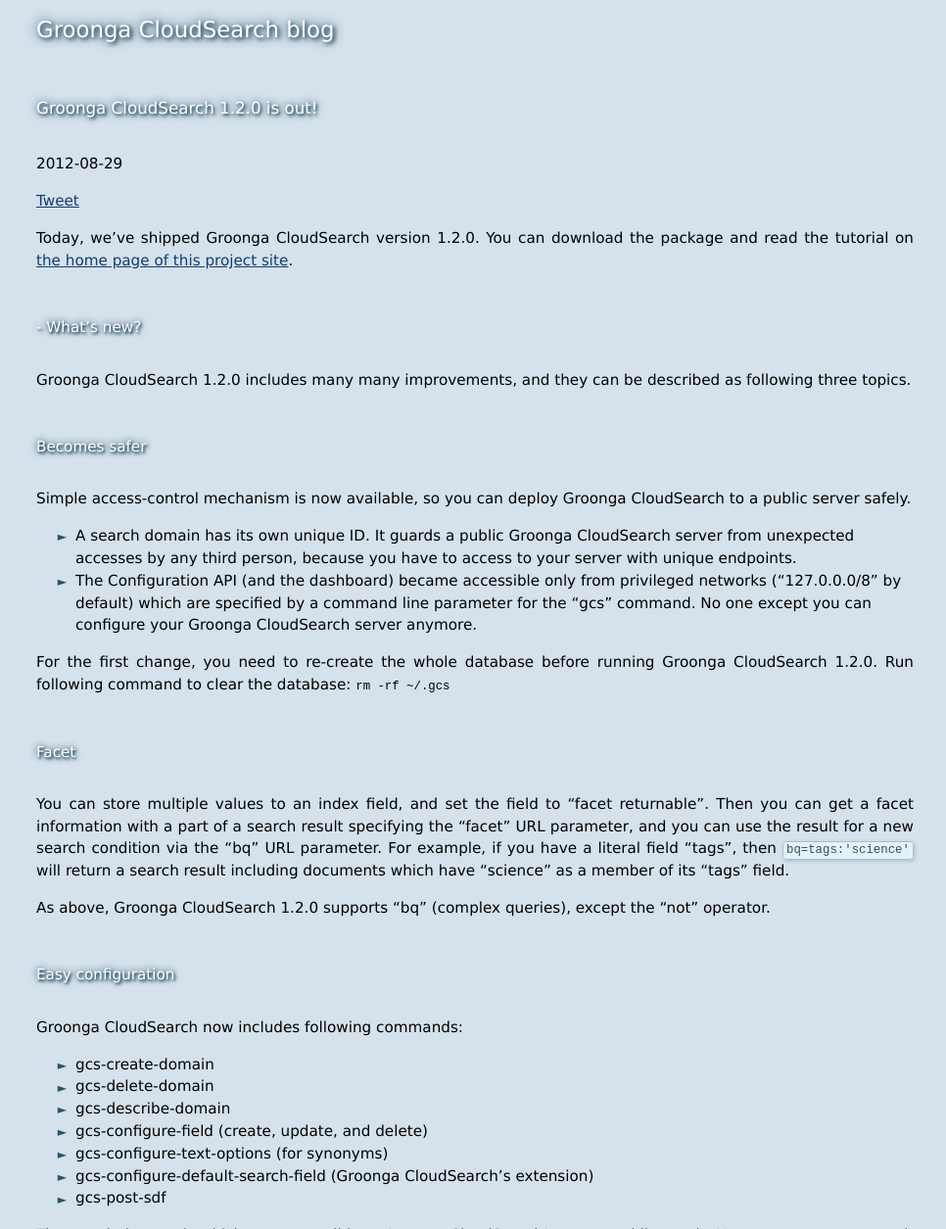
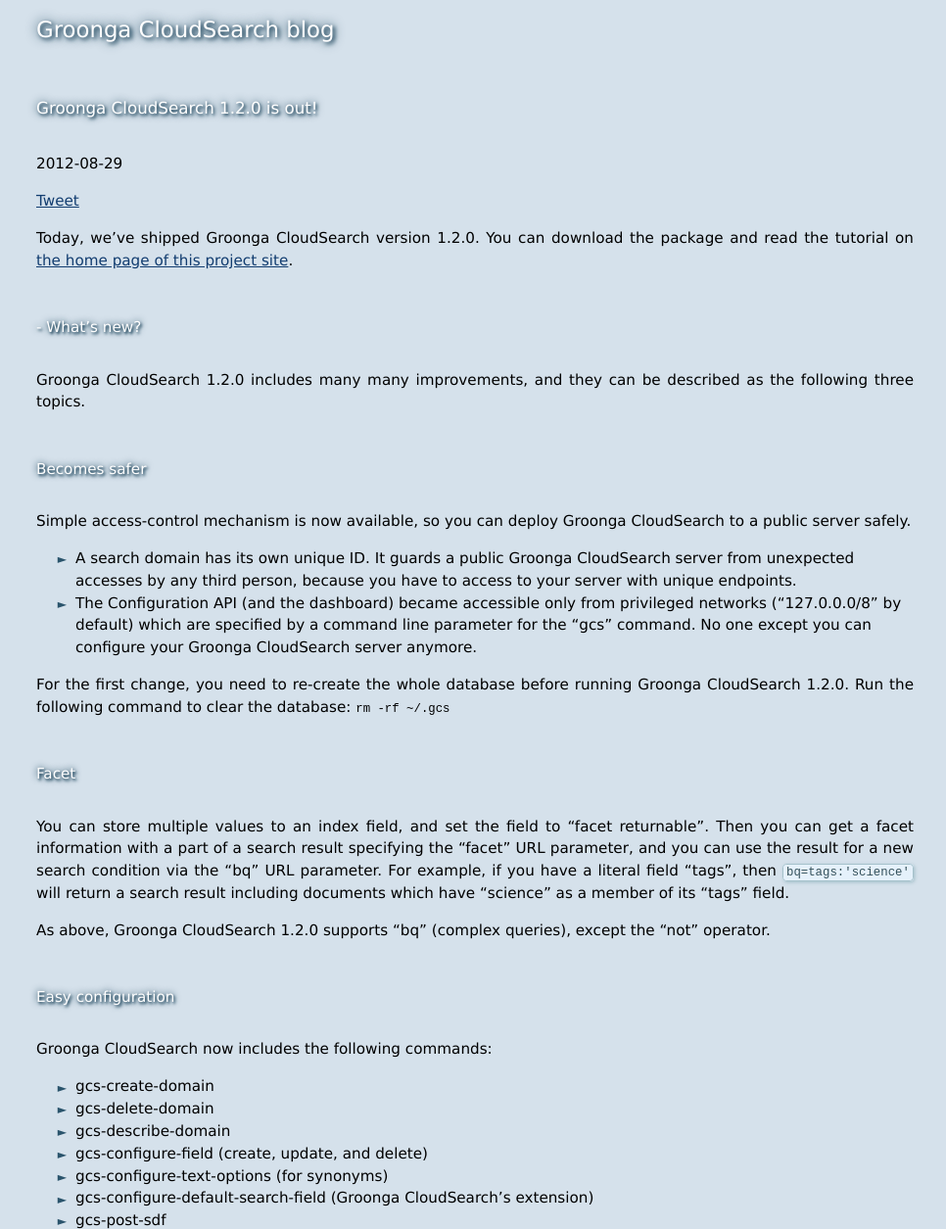
Before and after one commit to groonga/gcs.groonga.org, a Jekyll site: the page built from _posts/2012-08-29-1.2.0-release.md, in a window 1280 px wide and 1400 px high, cut to the strip 145-1400 px from the top of the window. Shown: the whole strip at 98% size, without its empty margins (155-1121 px from the left). Built offline with Jekyll 4.4.1, drawn with Linux system fonts in a browser that asks for light colours; comment, search, counter and statistics services are not loaded.

Commit message:
following => the following

```diff
--- a/_posts/2012-08-29-1.2.0-release.md
+++ b/_posts/2012-08-29-1.2.0-release.md
@@ -10,7 +10,7 @@
 ### What's new?
 
 Groonga CloudSearch 1.2.0 includes many many improvements, and they can be
-described as following three topics.
+described as the following three topics.
 
 #### Becomes safer
 
@@ -28,7 +28,7 @@
 
 For the first change, you need to re-create the whole database before running
 Groonga CloudSearch 1.2.0.
-Run following command to clear the database: <kbd>rm -rf ~/.gcs</kbd>
+Run the following command to clear the database: <kbd>rm -rf ~/.gcs</kbd>
 
 #### Facet
 
@@ -46,7 +46,7 @@
 
 #### Easy configuration
 
-Groonga CloudSearch now includes following commands:
+Groonga CloudSearch now includes the following commands:
 
  * gcs-create-domain
  * gcs-delete-domain
```
